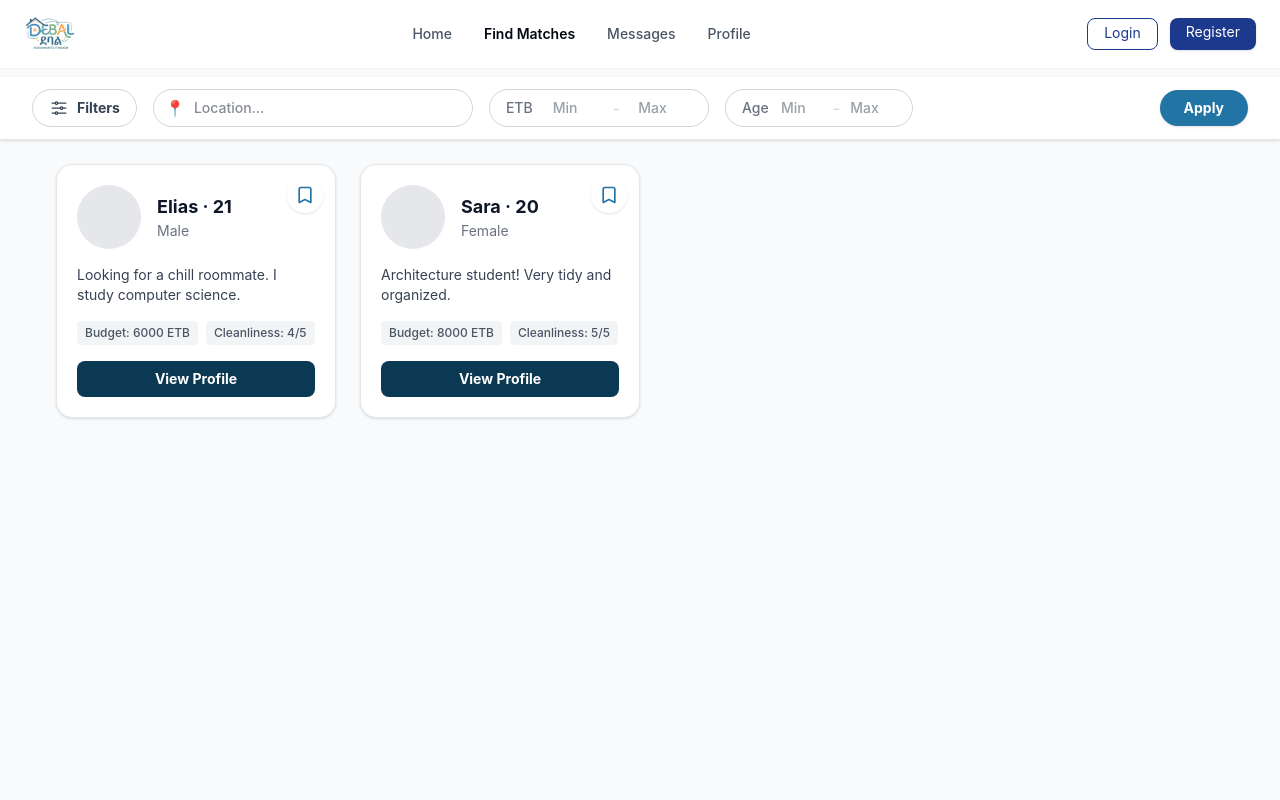
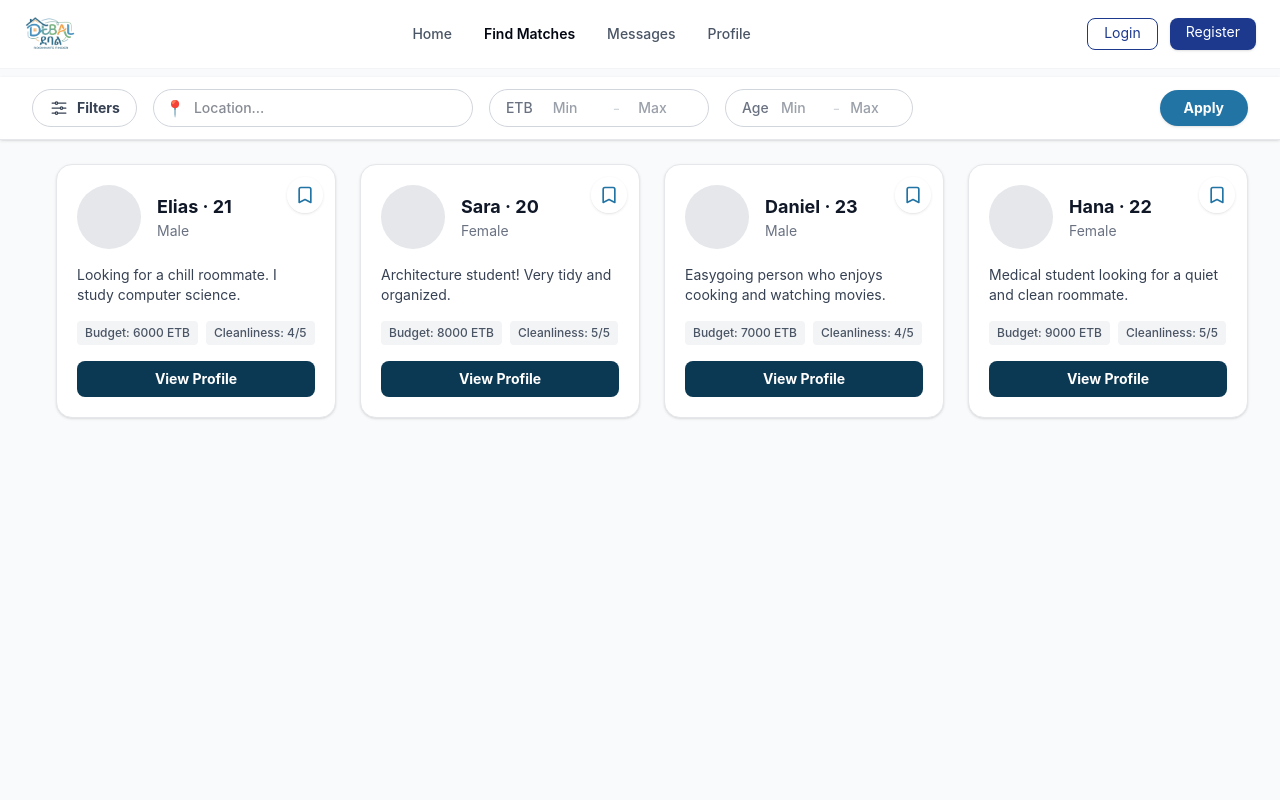
Before and after one commit to Natnael9/Debal, a React (Vite) app in the folder frontend/: page /app/dashboard in a window 1280 px wide. Shown: the top 800 px of the page. Built offline with nearby package versions, Linux system fonts and the light colour scheme; no server answers.

Commit message:
candidate profile page started

```diff
--- a/frontend/src/components/matchmaking/MatchCard.jsx
+++ b/frontend/src/components/matchmaking/MatchCard.jsx
@@ -1,27 +1,30 @@
-import React, { useState } from 'react';
+import React, { useState } from "react";
+import { useNavigate } from "react-router-dom";
 
 const MatchCard = ({ matchData }) => {
-  // State to track if this specific card is bookmarked
   const [isBookmarked, setIsBookmarked] = useState(false);
+  const navigate = useNavigate();
 
   const handleToggleBookmark = (e) => {
-    e.preventDefault(); // Prevents the card's main click event if it's wrapped in a link
+    e.preventDefault();
 
     if (isBookmarked) {
       console.log(`Removing ${matchData._id} from bookmarks...`);
-      // TODO: Wire to DELETE /bookmarks/:userId
       setIsBookmarked(false);
     } else {
       console.log(`Adding ${matchData._id} to bookmarks...`);
-      // TODO: Wire to POST /bookmarks with { bookmarkedUserId: matchData._id }
       setIsBookmarked(true);
     }
+  };
+
+  const handleViewProfile = () => {
+    navigate(`/app/candidate-profile/${matchData._id}`);
   };
 
   return (
     <div className="bg-white rounded-2xl border border-gray-200 shadow-sm overflow-hidden relative transition-transform hover:-translate-y-1 hover:shadow-md">
 
-      {/* BOOKMARK BUTTON - Positioned absolute in the top right corner */}
+      {/* Bookmark */}
       <button
         onClick={handleToggleBookmark}
         className="absolute top-3 right-3 p-2 bg-white/80 backdrop-blur-sm rounded-full shadow-sm hover:bg-white transition-colors z-10 text-[#2274A5]"
@@ -42,32 +45,46 @@ const MatchCard = ({ matchData }) => {
         </svg>
       </button>
 
-      {/* The rest of your existing MatchCard UI goes here */}
       <div className="p-5">
+
         <div className="flex items-center gap-4 mb-4">
           <div className="w-16 h-16 bg-gray-200 rounded-full flex-shrink-0">
-             {/* Avatar Image would go here */}
+            {/* Avatar */}
           </div>
+
           <div>
-            <h3 className="text-lg font-bold text-gray-900">{matchData.name} · {matchData.age}</h3>
-            <p className="text-sm text-gray-500 capitalize">{matchData.gender}</p>
+            <h3 className="text-lg font-bold text-gray-900">
+              {matchData.name} · {matchData.age}
+            </h3>
+
+            <p className="text-sm text-gray-500 capitalize">
+              {matchData.gender}
+            </p>
           </div>
         </div>
 
-        <p className="text-gray-700 text-sm mb-4 line-clamp-2">{matchData.bio}</p>
+        <p className="text-gray-700 text-sm mb-4 line-clamp-2">
+          {matchData.bio}
+        </p>
 
         <div className="flex flex-wrap gap-2 mb-4">
           <span className="px-2 py-1 bg-gray-100 text-gray-600 text-xs font-medium rounded">
             Budget: {matchData.preferences?.budgetMax} ETB
           </span>
+
           <span className="px-2 py-1 bg-gray-100 text-gray-600 text-xs font-medium rounded">
             Cleanliness: {matchData.preferences?.cleanliness}/5
           </span>
         </div>
 
-        <button className="w-full py-2 bg-[#0B3954] text-white rounded-lg text-sm font-bold hover:bg-[#082a3e] transition-colors">
+        <button
+          type="button"
+          onClick={handleViewProfile}
+          className="w-full py-2 bg-[#0B3954] text-white rounded-lg text-sm font-bold hover:bg-[#082a3e] transition-colors"
+        >
           View Profile
         </button>
+
       </div>
     </div>
   );
--- /dev/null
+++ b/frontend/src/pages/CandidateProfilePage.jsx
@@ -0,0 +1,215 @@
+import { useParams, useNavigate } from "react-router-dom";
+
+const candidates = {
+  "1": {
+    _id: "1",
+    name: "Elias",
+    age: 21,
+    gender: "Male",
+    location: "Bole",
+    bio: "Looking for a chill roommate. I study computer science and prefer a respectful and relaxed home.",
+    budgetMin: 4000,
+    budgetMax: 6000,
+    cleanliness: 4,
+    sleepSchedule: "Night owl",
+    smoking: "Non-smoker",
+    pets: "Comfortable with pets",
+  },
+
+  "2": {
+    _id: "2",
+    name: "Sara",
+    age: 20,
+    gender: "Female",
+    location: "Kazanchis",
+    bio: "Architecture student! I am very tidy and organized and enjoy having a peaceful home.",
+    budgetMin: 5000,
+    budgetMax: 8000,
+    cleanliness: 5,
+    sleepSchedule: "Early bird",
+    smoking: "Non-smoker",
+    pets: "Prefer no pets",
+  },
+
+  "3": {
+    _id: "3",
+    name: "Daniel",
+    age: 23,
+    gender: "Male",
+    location: "CMC",
+    bio: "Easygoing person who enjoys cooking, watching movies, and keeping shared spaces comfortable.",
+    budgetMin: 4000,
+    budgetMax: 7000,
+    cleanliness: 4,
+    sleepSchedule: "Flexible",
+    smoking: "Non-smoker",
+    pets: "Comfortable with pets",
+  },
+
+  "4": {
+    _id: "4",
+    name: "Hana",
+    age: 22,
+    gender: "Female",
+    location: "Bole",
+    bio: "Medical student looking for a quiet and clean roommate. I value a peaceful and respectful living environment.",
+    budgetMin: 6000,
+    budgetMax: 9000,
+    cleanliness: 5,
+    sleepSchedule: "Early bird",
+    smoking: "Non-smoker",
+    pets: "Prefer no pets",
+  },
+};
+
+function CandidateProfilePage() {
+  const { userId } = useParams();
+  const navigate = useNavigate();
+
+  const candidate = candidates[userId];
+
+  if (!candidate) {
+    return (
+      <div className="flex min-h-[70vh] items-center justify-center">
+        <div className="text-center">
+          <h1 className="text-xl font-bold text-gray-900">
+            Candidate not found
+          </h1>
+
+          <p className="mt-2 text-sm text-gray-500">
+            We couldn't find the profile you're looking for.
+          </p>
+        </div>
+      </div>
+    );
+  }
+
+  const handleMessage = () => {
+    navigate("/app/messages");
+  };
+
+  return (
+    <div className="min-h-screen bg-gray-50 px-4 py-8">
+      <div className="mx-auto max-w-4xl">
+
+        {/* Header */}
+        <div className="rounded-2xl bg-white p-6 shadow-sm">
+
+          <div className="flex flex-col gap-5 sm:flex-row sm:items-center sm:justify-between">
+
+            {/* Candidate information */}
+            <div className="flex items-center gap-5">
+
+              <div className="flex h-24 w-24 flex-shrink-0 items-center justify-center rounded-full bg-blue-100 text-2xl font-bold text-blue-900">
+                {candidate.name.charAt(0)}
+              </div>
+
+              <div>
+                <h1 className="text-2xl font-bold text-gray-900">
+                  {candidate.name}, {candidate.age}
+                </h1>
+
+                <p className="mt-1 text-sm text-gray-500">
+                  {candidate.gender} · {candidate.location}
+                </p>
+              </div>
+
+            </div>
+
+            {/* Message Button */}
+            <button
+              type="button"
+              onClick={handleMessage}
+              className="flex items-center justify-center gap-2 rounded-xl bg-[#0B3954] px-5 py-3 text-sm font-semibold text-white transition hover:bg-[#082a3e]"
+            >
+              <svg
+                className="h-4 w-4"
+                fill="none"
+                stroke="currentColor"
+                viewBox="0 0 24 24"
+              >
+                <path
+                  strokeLinecap="round"
+                  strokeLinejoin="round"
+                  strokeWidth="2"
+                  d="M21 11.5a8.38 8.38 0 01-.9 3.8 8.5 8.5 0 01-7.6 4.7 8.38 8.38 0 01-3.8-.9L3 21l1.9-5.7A8.38 8.38 0 014 11.5a8.5 8.5 0 018.5-8.5h.5a8.5 8.5 0 018 8v.5z"
+                />
+              </svg>
+
+              Message
+            </button>
+
+          </div>
+
+          <p className="mt-6 text-gray-700">
+            {candidate.bio}
+          </p>
+
+        </div>
+
+        {/* Preferences */}
+        <div className="mt-6 grid gap-6 sm:grid-cols-2">
+
+          {/* Budget */}
+          <div className="rounded-2xl bg-white p-6 shadow-sm">
+            <h2 className="font-bold text-gray-900">
+              Budget
+            </h2>
+
+            <p className="mt-2 text-sm text-gray-600">
+              {candidate.budgetMin} - {candidate.budgetMax} ETB
+            </p>
+          </div>
+
+          {/* Cleanliness */}
+          <div className="rounded-2xl bg-white p-6 shadow-sm">
+            <h2 className="font-bold text-gray-900">
+              Cleanliness
+            </h2>
+
+            <p className="mt-2 text-sm text-gray-600">
+              {candidate.cleanliness}/5
+            </p>
+          </div>
+
+          {/* Sleep Schedule */}
+          <div className="rounded-2xl bg-white p-6 shadow-sm">
+            <h2 className="font-bold text-gray-900">
+              Sleep Schedule
+            </h2>
+
+            <p className="mt-2 text-sm text-gray-600">
+              {candidate.sleepSchedule}
+            </p>
+          </div>
+
+          {/* Smoking */}
+          <div className="rounded-2xl bg-white p-6 shadow-sm">
+            <h2 className="font-bold text-gray-900">
+              Smoking
+            </h2>
+
+            <p className="mt-2 text-sm text-gray-600">
+              {candidate.smoking}
+            </p>
+          </div>
+
+          {/* Pets */}
+          <div className="rounded-2xl bg-white p-6 shadow-sm">
+            <h2 className="font-bold text-gray-900">
+              Pets
+            </h2>
+
+            <p className="mt-2 text-sm text-gray-600">
+              {candidate.pets}
+            </p>
+          </div>
+
+        </div>
+
+      </div>
+    </div>
+  );
+}
+
+export default CandidateProfilePage;
--- a/frontend/src/pages/Dashboard.jsx
+++ b/frontend/src/pages/Dashboard.jsx
@@ -1,45 +1,103 @@
-import React, { useState } from 'react';
-import MatchCard from '../components/matchmaking/MatchCard';
+import React, { useState } from "react";
+import MatchCard from "../components/matchmaking/MatchCard";
 
-// 1. UPDATE THIS IMPORT TO POINT TO YOUR SEARCH PAGE FILE
-import { TopFilterBar, SideFilterBar } from './SearchPage';
+// Search page components
+import { TopFilterBar, SideFilterBar } from "./SearchPage";
 
 const MatchFeed = () => {
-  // Toggle for the push-sidebar
   const [isDrawerOpen, setIsDrawerOpen] = useState(false);
   const [isLoading, setIsLoading] = useState(false);
 
   const [filters, setFilters] = useState({
-    location: '',
-    minBudget: '',
-    maxBudget: '',
-    minAge: '',
-    maxAge: '',
-    gender: 'any',
-    status: 'any',
+    location: "",
+    minBudget: "",
+    maxBudget: "",
+    minAge: "",
+    maxAge: "",
+    gender: "any",
+    status: "any",
   });
 
+  // Temporary mock candidates
+  // Each candidate has a unique _id so we can open
+  // a different profile page for each person.
   const [results, setResults] = useState([
     {
-      _id: '1', name: 'Elias', age: 21, gender: 'male', bio: 'Looking for a chill roommate. I study computer science.', avatarUrl: '',
-      preferences: { budgetMax: 6000, cleanliness: 4, sleepSchedule: 'night_owl' }
+      _id: "1",
+      name: "Elias",
+      age: 21,
+      gender: "male",
+      bio: "Looking for a chill roommate. I study computer science.",
+      avatarUrl: "",
+      preferences: {
+        budgetMax: 6000,
+        cleanliness: 4,
+        sleepSchedule: "night_owl",
+      },
     },
+
     {
-      _id: '2', name: 'Sara', age: 20, gender: 'female', bio: 'Architecture student! Very tidy and organized.', avatarUrl: '',
-      preferences: { budgetMax: 8000, cleanliness: 5, sleepSchedule: 'early_bird' }
-    }
+      _id: "2",
+      name: "Sara",
+      age: 20,
+      gender: "female",
+      bio: "Architecture student! Very tidy and organized.",
+      avatarUrl: "",
+      preferences: {
+        budgetMax: 8000,
+        cleanliness: 5,
+        sleepSchedule: "early_bird",
+      },
+    },
+
+    {
+      _id: "3",
+      name: "Daniel",
+      age: 23,
+      gender: "male",
+      bio: "Easygoing person who enjoys cooking and watching movies.",
+      avatarUrl: "",
+      preferences: {
+        budgetMax: 7000,
+        cleanliness: 4,
+        sleepSchedule: "flexible",
+      },
+    },
+
+    {
+      _id: "4",
+      name: "Hana",
+      age: 22,
+      gender: "female",
+      bio: "Medical student looking for a quiet and clean roommate.",
+      avatarUrl: "",
+      preferences: {
+        budgetMax: 9000,
+        cleanliness: 5,
+        sleepSchedule: "early_bird",
+      },
+    },
   ]);
 
   const handleFilterChange = (e) => {
     const { name, value } = e.target;
-    setFilters(prev => ({ ...prev, [name]: value }));
+
+    setFilters((prev) => ({
+      ...prev,
+      [name]: value,
+    }));
   };
 
   const handleSearch = (e) => {
     e.preventDefault();
+
     setIsLoading(true);
+
     console.log("Applying filters:", filters);
-    // TODO: Wire this to backend API
+
+    // TODO:
+    // Replace this with the backend search API later.
+
     setTimeout(() => {
       setIsLoading(false);
     }, 800);
@@ -48,7 +106,7 @@ const MatchFeed = () => {
   return (
     <div className="min-h-screen bg-gray-50 pt-2">
 
-      {/* The Top Horizontal Bar */}
+      {/* Top Filter Bar */}
       <TopFilterBar
         filters={filters}
         handleFilterChange={handleFilterChange}
@@ -57,38 +115,59 @@ const MatchFeed = () => {
         setIsDrawerOpen={setIsDrawerOpen}
       />
 
-      {/* MAIN CONTENT AREA - Flexbox to handle the push layout */}
-      <div className="max-w-7xl mx-auto px-4 sm:px-6 lg:px-8 py-6 flex items-start gap-6">
+      {/* Main Content */}
+      <div className="mx-auto flex max-w-7xl items-start gap-6 px-4 py-6 sm:px-6 lg:px-8">
 
-        {/* THE PUSH SIDEBAR */}
-        <div className={`transition-all duration-300 ease-in-out flex-shrink-0 ${isDrawerOpen ? 'w-64 opacity-100' : 'w-0 opacity-0 overflow-hidden'}`}>
-           <SideFilterBar filters={filters} handleFilterChange={handleFilterChange} />
+        {/* Side Filter Bar */}
+        <div
+          className={`flex-shrink-0 transition-all duration-300 ease-in-out ${
+            isDrawerOpen
+              ? "w-64 opacity-100"
+              : "w-0 overflow-hidden opacity-0"
+          }`}
+        >
+          <SideFilterBar
+            filters={filters}
+            handleFilterChange={handleFilterChange}
+          />
         </div>
 
-        {/* THE MATCH FEED GRID */}
-        <main className="flex-1 min-w-0 transition-all duration-300">
+        {/* Match Feed */}
+        <main className="min-w-0 flex-1 transition-all duration-300">
+
           {isLoading ? (
-            <div className="flex justify-center items-center py-20">
-              <div className="animate-spin rounded-full h-12 w-12 border-b-2 border-[#2274A5]"></div>
+            <div className="flex items-center justify-center py-20">
+              <div className="h-12 w-12 animate-spin rounded-full border-b-2 border-[#2274A5]" />
             </div>
           ) : results.length > 0 ? (
 
-            // This grid class automatically wraps cards to the next line when pushed!
-            <div className="grid gap-6 grid-cols-[repeat(auto-fill,minmax(280px,1fr))]">
-              {results.map(match => (
-                <MatchCard key={match._id} matchData={match} />
+            <div className="grid grid-cols-[repeat(auto-fill,minmax(280px,1fr))] gap-6">
+
+              {results.map((match) => (
+                <MatchCard
+                  key={match._id}
+                  matchData={match}
+                />
               ))}
+
             </div>
 
           ) : (
-            <div className="text-center py-20 bg-white rounded-2xl border border-gray-200 shadow-sm">
-              <h3 className="text-xl font-bold text-gray-900 mb-2">No matches found</h3>
-              <p className="text-gray-500">Try adjusting your filters to see more people.</p>
+
+            <div className="rounded-2xl border border-gray-200 bg-white py-20 text-center shadow-sm">
+              <h3 className="mb-2 text-xl font-bold text-gray-900">
+                No matches found
+              </h3>
+
+              <p className="text-gray-500">
+                Try adjusting your filters to see more people.
+              </p>
             </div>
+
           )}
+
         </main>
       </div>
-
     </div>
   );
 };
--- a/frontend/src/routes/ProtectedRoutes.jsx
+++ b/frontend/src/routes/ProtectedRoutes.jsx
@@ -10,6 +10,7 @@ import ChatLayout from "../pages/chat/ChatLayout";
 import VerificationWizard from '../pages/VerificationWizard';
 import SettingsPage from '../pages/SettingsPage';
 import BookmarksPage from "../pages/BookmarksPage";
+import CandidateProfilePage from "../pages/CandidateProfilePage";
 
 
 function ProtectedRoutes() {
@@ -33,8 +34,8 @@ function ProtectedRoutes() {
       <Route path="/profile" element={<ProfilePage />} />
       <Route path="/messages" element={<ChatLayout />} />
       <Route path="/settings" element={<SettingsPage />} />
-
-
+     <Route path="/candidate-profile/:userId" element={<CandidateProfilePage />}
+/>
 
     </Routes>
   );
```
Also changed, not shown: 1 other file (tests, documents, lock files or other folders).
